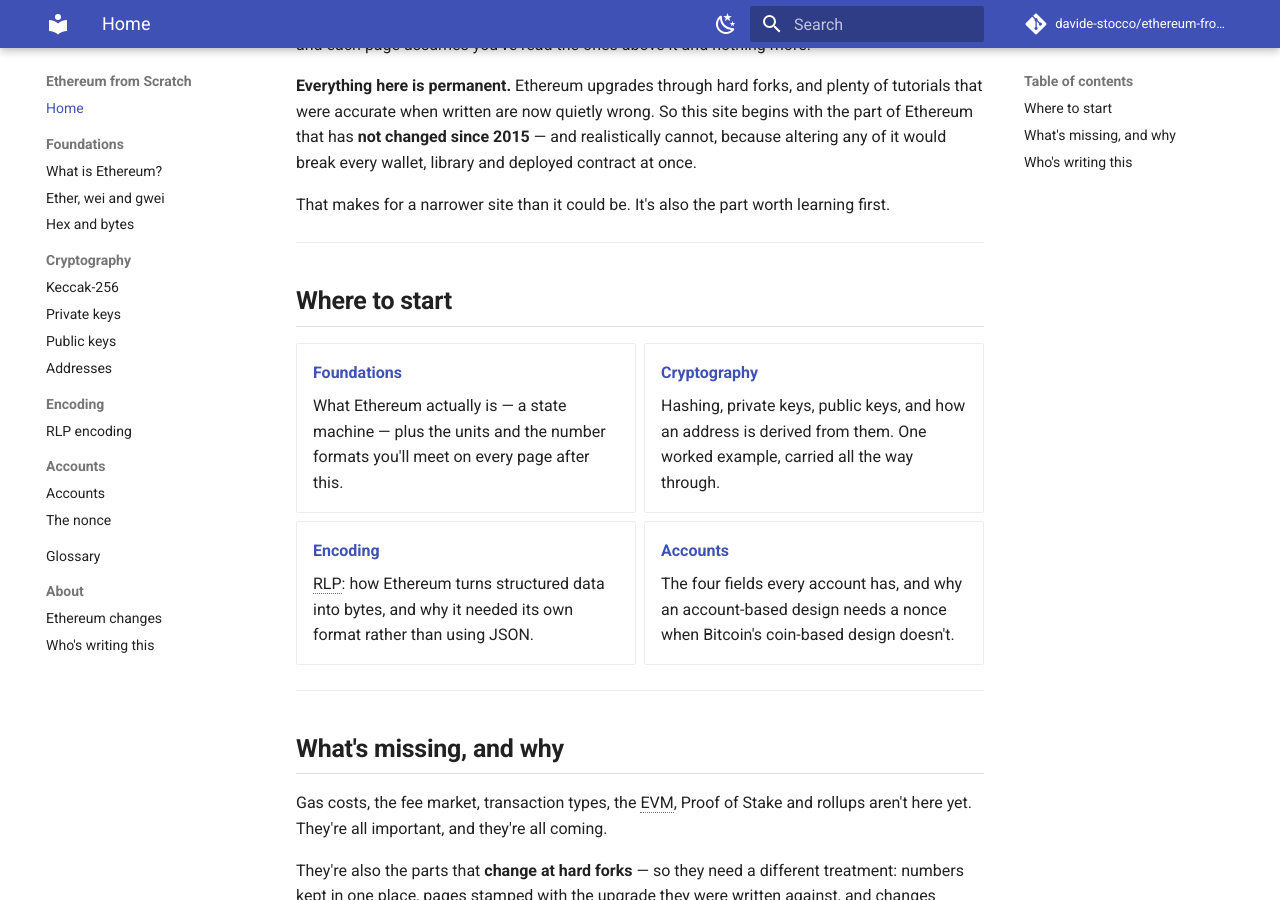
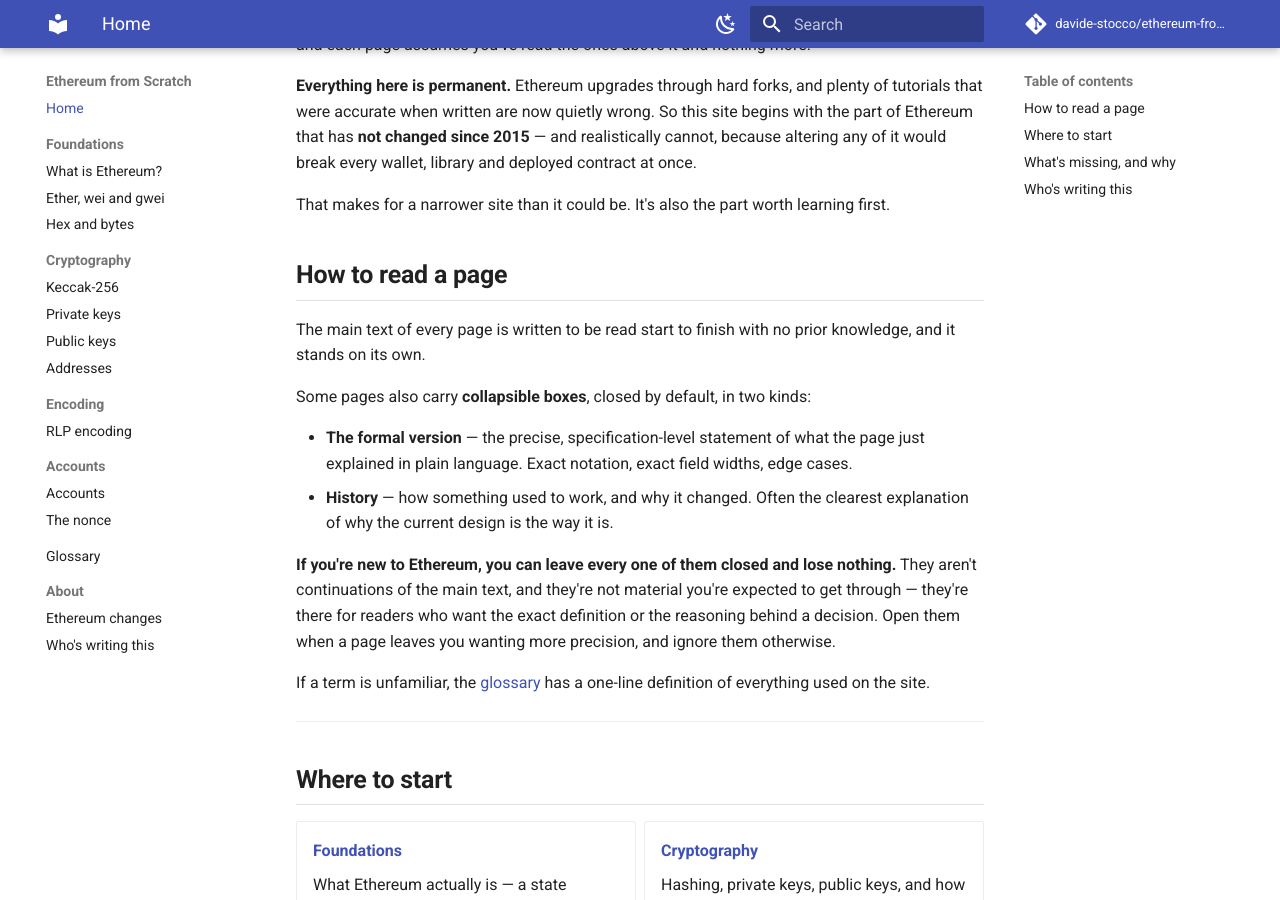
Before and after one commit to davide-stocco/ethereum-from-scratch, an MkDocs documentation site: the page built from docs/index.md, in a window 1280 px wide and 900 px high, scrolled down 308 px. Built offline with MkDocs 1.6.1 and Material for MkDocs 9.7.7, drawn with Linux system fonts in a browser that asks for light colours; comment, search, counter and statistics services are not loaded.

Commit message:
Explain the collapsible boxes on the homepage; drop 'Optional'
History isn't optional, it's skippable — the label was undercutting it.

New 'How to read a page' section says plainly that the main text stands
alone, describes the two kinds of box, and tells a newcomer they can
leave every one closed and lose nothing. Without that, a closed box
reads as something you're failing to read.

```diff
--- a/docs/index.md
+++ b/docs/index.md
@@ -9,6 +9,19 @@ This site tries something different, with two rules.
 **Everything here is permanent.** Ethereum upgrades through hard forks, and plenty of tutorials that were accurate when written are now quietly wrong. So this site begins with the part of Ethereum that has **not changed since 2015** — and realistically cannot, because altering any of it would break every wallet, library and deployed contract at once.
 
 That makes for a narrower site than it could be. It's also the part worth learning first.
+
+## How to read a page
+
+The main text of every page is written to be read start to finish with no prior knowledge, and it stands on its own.
+
+Some pages also carry **collapsible boxes**, closed by default, in two kinds:
+
+- **The formal version** — the precise, specification-level statement of what the page just explained in plain language. Exact notation, exact field widths, edge cases.
+- **History** — how something used to work, and why it changed. Often the clearest explanation of why the current design is the way it is.
+
+**If you're new to Ethereum, you can leave every one of them closed and lose nothing.** They aren't continuations of the main text, and they're not material you're expected to get through — they're there for readers who want the exact definition or the reasoning behind a decision. Open them when a page leaves you wanting more precision, and ignore them otherwise.
+
+If a term is unfamiliar, the [glossary](glossary.md) has a one-line definition of everything used on the site.
 
 ---
 
```
Also changed, not shown: ROADMAP.md (+5 -1 lines), docs/foundations/what-is-ethereum.md (+1 -1 lines).
